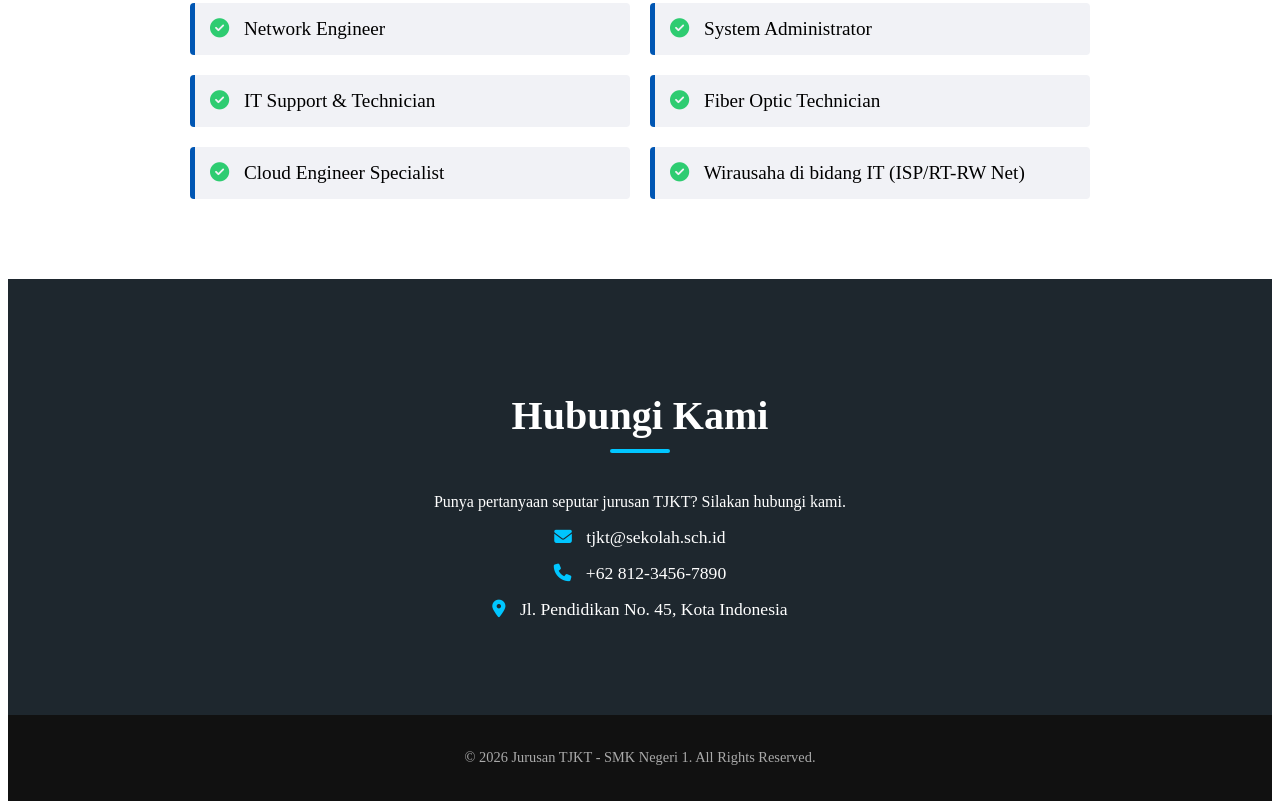
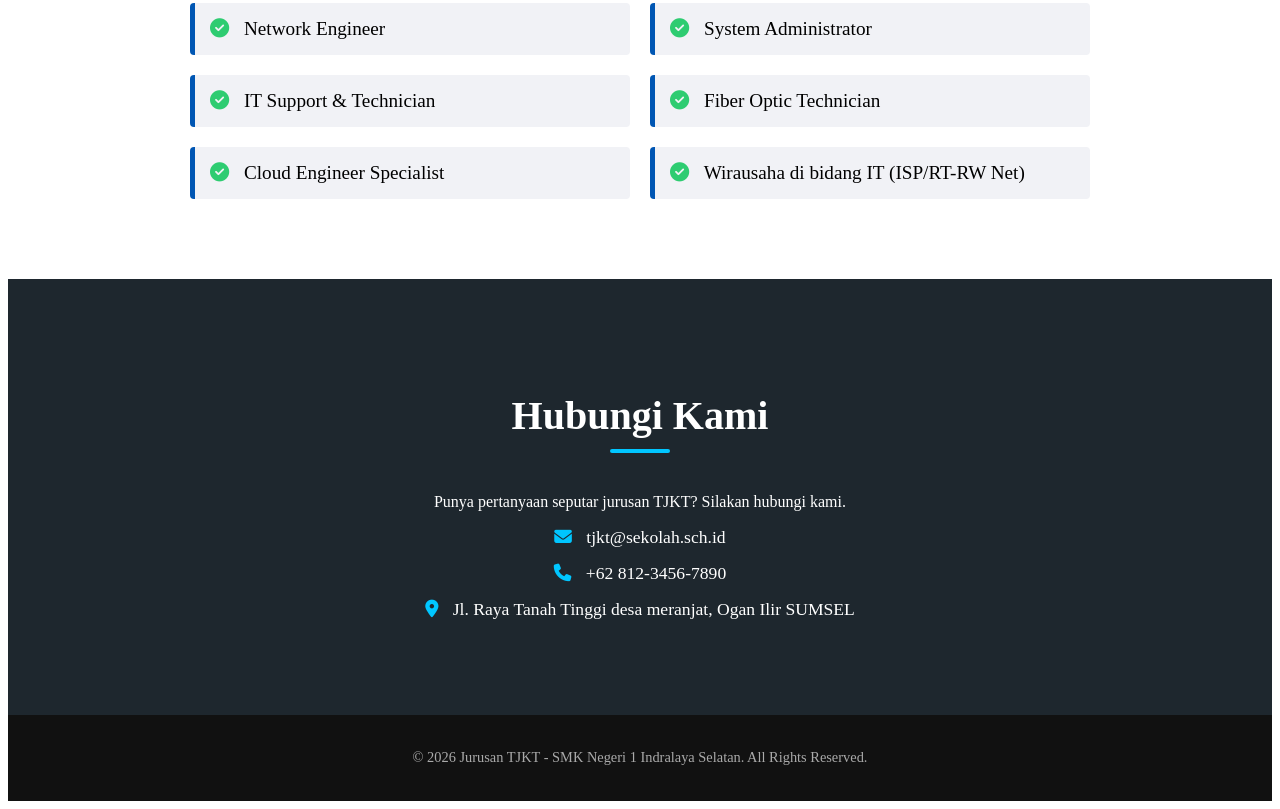
Before and after one commit to faisal24-web/tjkt-smkn1intan, a plain HTML site: page index.html in a window 1280 px wide. Shown: the part 2442-3251 px from the top of the page. Drawn offline with Linux system fonts and the light colour scheme.

Commit message:
Add files via upload

```diff
--- a/index.html
+++ b/index.html
@@ -93,14 +93,14 @@
             <div class="kontak-info">
                 <p><i class="fas fa-envelope"></i> tjkt@sekolah.sch.id</p>
                 <p><i class="fas fa-phone"></i> +62 812-3456-7890</p>
-                <p><i class="fas fa-map-marker-alt"></i> Jl. Pendidikan No. 45, Kota Indonesia</p>
+                <p><i class="fas fa-map-marker-alt"></i> Jl. Raya Tanah Tinggi desa meranjat, Ogan Ilir SUMSEL</p>
             </div>
         </div>
     </section>
 
     <!-- FOOTER -->
     <footer>
-        <p>&copy; 2026 Jurusan TJKT - SMK Negeri 1. All Rights Reserved.</p>
+        <p>&copy; 2026 Jurusan TJKT - SMK Negeri 1 Indralaya Selatan. All Rights Reserved.</p>
     </footer>
 
     <script src="script.js"></script>
```
